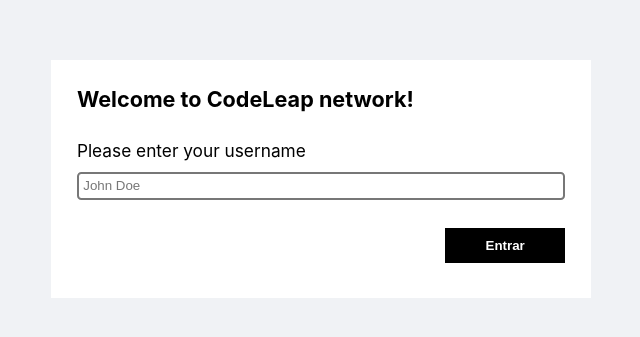
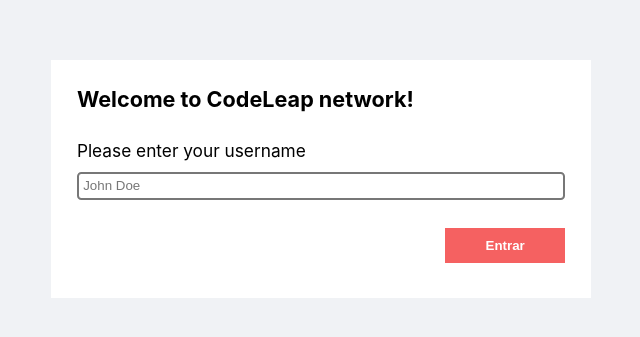
Before and after one commit to walefe/codeleap, a React (Vite) app: page / in a window 1280 px wide. Shown: the part 221-558 px from the top of the page, without its empty margins (319-959 px from the left). Built offline with nearby package versions, Linux system fonts and the light colour scheme.

Commit message:
refactor: changed some styles

```diff
--- a/src/pages/SignUp/styels.ts
+++ b/src/pages/SignUp/styels.ts
@@ -4,7 +4,6 @@
   display: flex;
   flex-direction: column;
   padding: 2.4rem;
-
   max-width: 50rem;
   width: 100%;
 
@@ -42,8 +41,14 @@
   height: 3.3rem;
   align-self: flex-end;
   margin-top: 2.6rem;
-  background-color: black;
+  background-color: #f56161;
   border: 0;
   color: #fff;
   font-weight: bold;
+
+  transition: filter 0.2s;
+
+  &:hover {
+    filter: brightness(0.9);
+  }
 `
--- a/src/pages/_layouts/styles.ts
+++ b/src/pages/_layouts/styles.ts
@@ -2,7 +2,7 @@
 
 export const Container = styled.div`
   width: 100%;
-  max-width: 1080px;
+  max-width: 108rem;
   height: 100vh;
   margin: 0 auto;
   display: flex;
--- a/src/styles/global.ts
+++ b/src/styles/global.ts
@@ -14,10 +14,6 @@
   html {
     font-size: 67.5%;
     height: 100vh;
-
-    @media (max-width: 1080px) {
-      font-size: 93.75%; // 15px
-    }
 
     @media (max-width: 720px) {
       font-size: 87.5%; //14px
```
